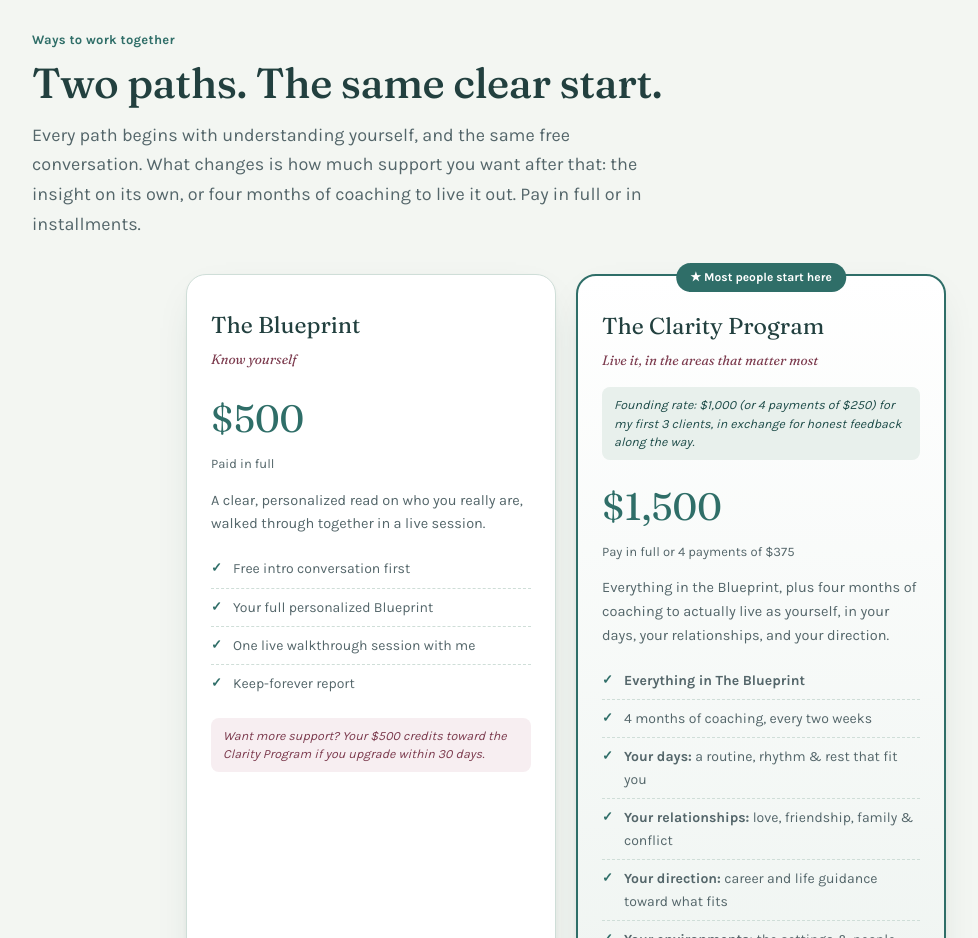
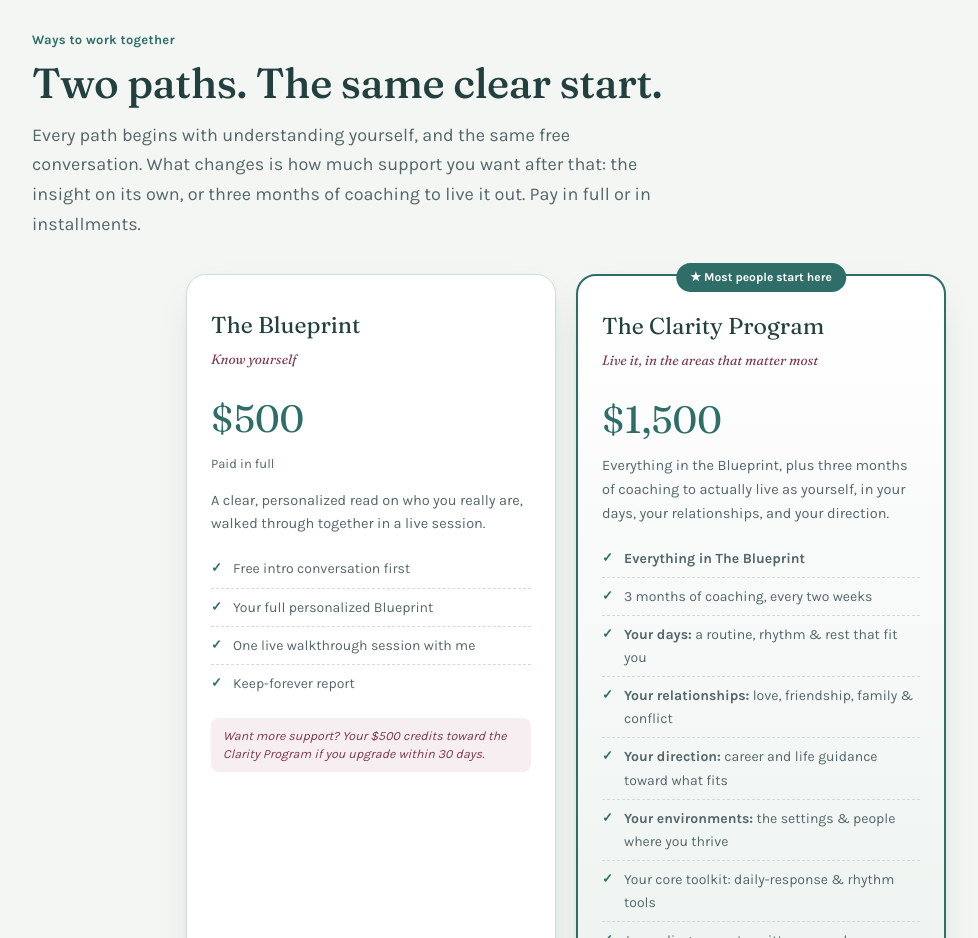
Before and after one commit to jackgardner99/in-your-nature-client, a React (Vite) app: page / in a window 1280 px wide. Shown: the part 4380-5318 px from the top of the page, without its empty margins (74-1052 px from the left). Built offline with nearby package versions, Linux system fonts and the light colour scheme.

Commit message:
update: offerings

```diff
--- a/src/pages/Home.jsx
+++ b/src/pages/Home.jsx
@@ -292,7 +292,7 @@ function Home() {
             <h2>Two paths. The same clear start.</h2>
             <p>
               Every path begins with understanding yourself, and the same free conversation. What
-              changes is how much support you want after that: the insight on its own, or four
+              changes is how much support you want after that: the insight on its own, or three
               months of coaching to live it out. Pay in full or in installments.
             </p>
           </div>
@@ -326,22 +326,16 @@ function Home() {
               <div className="tier-badge">★ Most people start here</div>
               <div className="tier-name">The Clarity Program</div>
               <div className="tier-for">Live it, in the areas that matter most</div>
-              {/* Founding-client promo — Jack: remove this note once the 3 spots fill */}
-              <p className="tier-founding">
-                Founding rate: $1,000 (or 4 payments of $250) for my first 3 clients, in exchange
-                for honest feedback along the way.
-              </p>
               <div className="tier-price">$1,500</div>
-              <div className="tier-pay">Pay in full or 4 payments of $375</div>
               <p className="tier-desc">
-                Everything in the Blueprint, plus four months of coaching to actually live as
+                Everything in the Blueprint, plus three months of coaching to actually live as
                 yourself, in your days, your relationships, and your direction.
               </p>
               <ul>
                 <li>
                   <b>Everything in The Blueprint</b>
                 </li>
-                <li>4 months of coaching, every two weeks</li>
+                <li>3 months of coaching, every two weeks</li>
                 <li>
                   <b>Your days:</b> a routine, rhythm &amp; rest that fit you
                 </li>
```
